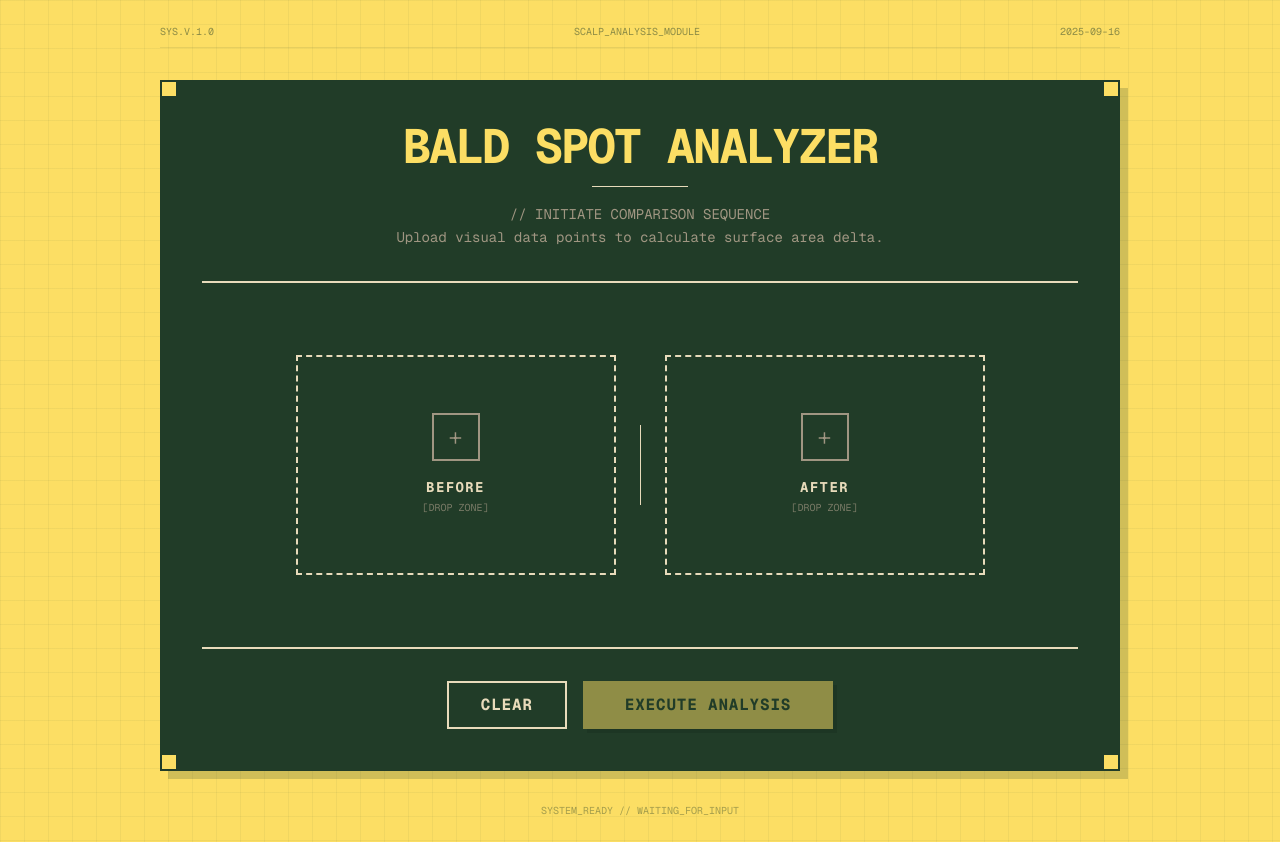
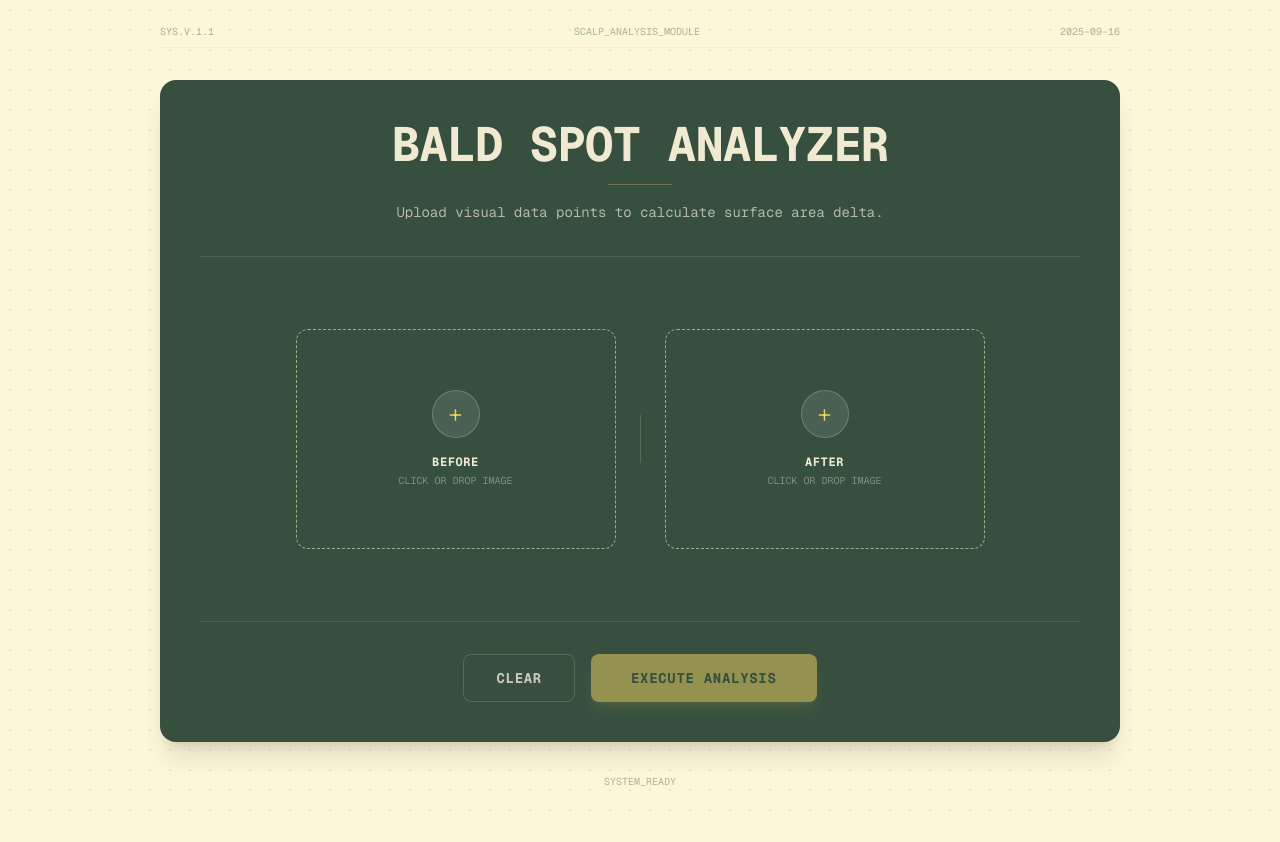
Before and after one commit to gustavoloureirodosreis/scalp-comparisor, a Next.js app: page / in a window 1280 px wide. After the commit the page ends 813 px from the top, so only its background shows below. Built offline with nearby package versions, Linux system fonts and the light colour scheme.

Commit message:
improves design a little

```diff
--- a/app/globals.css
+++ b/app/globals.css
@@ -1,62 +1,51 @@
 @import "tailwindcss";
 
 :root {
-  --background: rgb(252, 222, 100); /* #fcde64 */
-  --foreground: rgb(33, 60, 40); /* #213c28 */
+  /* Softer, pastel-inspired palette based on original request */
+  --background: rgb(253, 246, 216); /* Pastel version of Yellow: #fdf6d8 */
+  --foreground: rgb(54, 79, 63); /* Softer version of Dark Green: #364f3f */
 
-  --card: rgb(33, 60, 40); /* #213c28 */
-  --card-foreground: rgb(232, 219, 187); /* #e8dbbb */
+  --card: rgb(54, 79, 63); /* Softer Dark Green */
+  --card-foreground: rgb(240, 234, 210); /* Pastel Beige: #f0ead2 */
 
-  --popover: rgb(33, 60, 40);
-  --popover-foreground: rgb(232, 219, 187);
+  --popover: rgb(54, 79, 63);
+  --popover-foreground: rgb(240, 234, 210);
 
-  --primary: rgb(252, 222, 100); /* #fcde64 */
-  --primary-foreground: rgb(33, 60, 40);
+  --primary: rgb(244, 211, 94); /* Pastel Gold/Yellow: #f4d35e */
+  --primary-foreground: rgb(54, 79, 63);
 
-  --secondary: rgb(
-    50,
-    80,
-    60
-  ); /* Slightly lighter green for secondary elements */
-  --secondary-foreground: rgb(232, 219, 187);
+  --secondary: rgb(129, 152, 133); /* Sage Green */
+  --secondary-foreground: rgb(240, 234, 210);
 
-  --muted: rgb(50, 80, 60);
-  --muted-foreground: rgb(160, 150, 130); /* Dimmer beige */
+  --muted: rgb(70, 95, 80);
+  --muted-foreground: rgb(180, 185, 170); /* Muted Sage/Grey */
 
-  --accent: rgb(232, 219, 187);
-  --accent-foreground: rgb(33, 60, 40);
+  --accent: rgb(240, 234, 210);
+  --accent-foreground: rgb(54, 79, 63);
 
-  --destructive: rgb(239, 68, 68);
-  --destructive-foreground: rgb(232, 219, 187);
+  --destructive: rgb(231, 111, 81); /* Pastel Red/Terracotta: #e76f51 */
+  --destructive-foreground: rgb(240, 234, 210);
 
-  --border: rgb(232, 219, 187); /* Beige borders */
-  --input: rgb(50, 80, 60);
-  --ring: rgb(252, 222, 100);
+  --border: rgb(164, 172, 134); /* Sage Border: #a4ac86 */
+  --input: rgb(70, 95, 80);
+  --ring: rgb(244, 211, 94);
 
-  --radius: 0px; /* Sharp corners */
+  --radius: 0.5rem; /* Reverted to rounded corners for "softer" feel */
 
-  --font-sans: Geist Mono, ui-monospace, monospace; /* Prefer mono for precise look */
+  --font-sans: Geist Mono, ui-monospace, monospace;
   --font-serif: serif;
   --font-mono: Geist Mono, monospace;
 }
 
 .dark {
-  /* Reusing the same palette for now as the request was specific about the "light mode version" colors,
-     but effectively this palette is a mix. I will apply the same palette to dark mode to maintain consistency
-     with the user's specific color request unless they asked for a separate dark mode.
-     They asked for "a light mode version", so I'll ensure the default :root uses it.
-     I'll map .dark to the same or a slight variation if needed, but the user's request implies a specific theme. */
-  --background: rgb(
-    33,
-    60,
-    40
-  ); /* Inverted for dark mode? User asked for "light mode version". */
-  --foreground: rgb(232, 219, 187);
-  --card: rgb(25, 45, 30);
-  --card-foreground: rgb(232, 219, 187);
-  --primary: rgb(252, 222, 100);
-  --primary-foreground: rgb(33, 60, 40);
-  --border: rgb(50, 80, 60);
+  /* Mapping to same palette to enforce the requested design */
+  --background: rgb(54, 79, 63);
+  --foreground: rgb(240, 234, 210);
+  --card: rgb(45, 65, 50);
+  --card-foreground: rgb(240, 234, 210);
+  --primary: rgb(244, 211, 94);
+  --primary-foreground: rgb(54, 79, 63);
+  --border: rgb(70, 95, 80);
 }
 
 @theme inline {
@@ -80,10 +69,10 @@
   --color-input: var(--input);
   --color-ring: var(--ring);
 
-  --radius-sm: 0px;
-  --radius-md: 0px;
-  --radius-lg: 0px;
-  --radius-xl: 0px;
+  --radius-sm: calc(var(--radius) - 4px);
+  --radius-md: calc(var(--radius) - 2px);
+  --radius-lg: var(--radius);
+  --radius-xl: calc(var(--radius) + 4px);
 
   --font-sans: var(--font-sans);
   --font-mono: var(--font-mono);
@@ -129,13 +118,9 @@ body {
   background: var(--background);
   color: var(--foreground);
   font-family: var(--font-mono);
-  background-image: linear-gradient(
-      to right,
-      rgba(33, 60, 40, 0.05) 1px,
-      transparent 1px
-    ),
-    linear-gradient(to bottom, rgba(33, 60, 40, 0.05) 1px, transparent 1px);
-  background-size: 24px 24px;
+  /* Softer background pattern */
+  background-image: radial-gradient(rgba(54, 79, 63, 0.1) 1px, transparent 1px);
+  background-size: 20px 20px;
 }
 
 /* Custom scrollbar */
@@ -146,6 +131,6 @@ body {
   background: var(--background);
 }
 ::-webkit-scrollbar-thumb {
-  background: var(--card);
-  border: 1px solid var(--border);
+  background: var(--secondary);
+  border-radius: 5px;
 }
--- a/app/page.tsx
+++ b/app/page.tsx
@@ -78,11 +78,11 @@ function ImageWithOverlay({
             ctx.lineTo(polygon[i].x * scaleX, polygon[i].y * scaleY);
           }
           ctx.closePath();
-          ctx.fillStyle = "rgba(252, 222, 100, 0.3)"; // Yellow tint
+          ctx.fillStyle = "rgba(244, 211, 94, 0.3)"; // Pastel yellow tint
           ctx.fill();
-          ctx.strokeStyle = "rgba(252, 222, 100, 1)"; // Yellow outline
+          ctx.strokeStyle = "rgba(244, 211, 94, 0.9)"; // Pastel yellow outline
           ctx.lineWidth = 2;
-          ctx.setLineDash([4, 4]); // Dashed line for "precise" look
+          ctx.setLineDash([4, 4]);
           ctx.stroke();
           ctx.setLineDash([]);
         }
@@ -94,7 +94,7 @@ function ImageWithOverlay({
       const w = width * scaleX;
       const h = height * scaleY;
 
-      ctx.strokeStyle = "rgba(252, 222, 100, 1)";
+      ctx.strokeStyle = "rgba(244, 211, 94, 0.9)";
       ctx.lineWidth = 2;
       ctx.setLineDash([4, 4]);
       ctx.strokeRect(left, top, w, h);
@@ -103,7 +103,7 @@ function ImageWithOverlay({
 
   return (
     <div className="flex flex-col gap-2 animate-enter">
-      <div className="flex items-center justify-between border-b border-border pb-1">
+      <div className="flex items-center justify-between border-b border-border/30 pb-1">
         <div className="text-xs uppercase tracking-widest font-bold text-primary">
           [{label}]
         </div>
@@ -111,12 +111,12 @@ function ImageWithOverlay({
           IMG_DATA_00{label === "Before" ? "1" : "2"}
         </div>
       </div>
-      <div className="relative inline-block mx-auto border-2 border-border bg-black/20 p-1">
+      <div className="relative inline-block mx-auto rounded-lg border border-border/50 bg-black/10 p-2">
         {/* eslint-disable-next-line @next/next/no-img-element */}
         <img
           src={previewUrl}
           alt={`${label} image`}
-          className="grayscale-[20%] contrast-125"
+          className="rounded shadow-sm"
           style={{
             width: imageDimensions?.width || "auto",
             height: imageDimensions?.height || "auto",
@@ -128,17 +128,17 @@ function ImageWithOverlay({
         {result.detected && imageDimensions && (
           <canvas
             ref={canvasRef}
-            className="absolute top-1 left-1 pointer-events-none"
+            className="absolute top-2 left-2 pointer-events-none rounded"
             style={{
               width: imageDimensions.width,
               height: imageDimensions.height,
             }}
           />
         )}
-        {/* Crosshair overlay */}
-        <div className="absolute top-0 left-0 w-full h-full pointer-events-none opacity-20">
-          <div className="absolute top-1/2 left-0 w-full h-px bg-white mix-blend-difference"></div>
-          <div className="absolute top-0 left-1/2 w-px h-full bg-white mix-blend-difference"></div>
+        {/* Softer crosshair overlay */}
+        <div className="absolute top-0 left-0 w-full h-full pointer-events-none opacity-10">
+          <div className="absolute top-1/2 left-0 w-full h-px bg-white mix-blend-overlay"></div>
+          <div className="absolute top-0 left-1/2 w-px h-full bg-white mix-blend-overlay"></div>
         </div>
       </div>
     </div>
@@ -162,20 +162,18 @@ function AreaCard({
       : null;
 
   return (
-    <div className="border-2 border-border bg-card p-4 flex flex-col gap-4 animate-enter relative overflow-hidden group">
-      <div className="absolute top-0 right-0 w-8 h-8 border-l-2 border-b-2 border-border opacity-50"></div>
-
+    <div className="border border-border/50 bg-card/50 backdrop-blur-sm p-5 rounded-xl flex flex-col gap-4 animate-enter relative overflow-hidden group shadow-sm">
       <div className="flex items-center justify-between border-b border-border/20 pb-2">
         <span className="text-xs font-bold uppercase tracking-widest text-primary">
           {label}_ANALYSIS
         </span>
         {result.detected ? (
-          <span className="text-[10px] px-1 border border-primary text-primary uppercase">
-            DETECTED
+          <span className="text-[10px] px-2 py-0.5 rounded-full bg-primary/20 text-primary uppercase font-medium">
+            Detected
           </span>
         ) : (
-          <span className="text-[10px] px-1 border border-muted-foreground text-muted-foreground uppercase">
-            NO_SIGNAL
+          <span className="text-[10px] px-2 py-0.5 rounded-full bg-muted text-muted-foreground uppercase font-medium">
+            No Signal
           </span>
         )}
       </div>
@@ -183,7 +181,7 @@ function AreaCard({
       {result.detected ? (
         <>
           <div className="flex flex-col gap-1">
-            <span className="text-5xl font-bold tabular-nums tracking-tighter text-foreground">
+            <span className="text-5xl font-bold tabular-nums tracking-tight text-card-foreground">
               {result.areaPercentage.toFixed(2)}%
             </span>
             <span className="text-xs text-muted-foreground uppercase">
@@ -191,12 +189,12 @@ function AreaCard({
             </span>
           </div>
 
-          <div className="grid grid-cols-2 gap-4 pt-2 border-t-2 border-border/20">
+          <div className="grid grid-cols-2 gap-4 pt-2 border-t border-border/20">
             <div className="flex flex-col">
               <span className="text-[10px] uppercase text-muted-foreground">
                 Confidence
               </span>
-              <span className="text-lg font-bold tabular-nums">
+              <span className="text-lg font-bold tabular-nums text-card-foreground">
                 {result.confidence}%
               </span>
             </div>
@@ -247,10 +245,10 @@ function ImageDrop({
 
   return (
     <label
-      className={`relative flex flex-col items-center justify-center gap-2 border-2 border-dashed p-6 w-full sm:w-[320px] h-[220px] cursor-pointer transition-all duration-200 animate-enter group ${
+      className={`relative flex flex-col items-center justify-center gap-2 border border-dashed rounded-xl p-6 w-full sm:w-[320px] h-[220px] cursor-pointer transition-all duration-300 animate-enter group ${
         dragging
-          ? "border-primary bg-primary/10"
-          : "border-border hover:border-primary hover:bg-white/5"
+          ? "border-primary bg-primary/10 scale-[1.02]"
+          : "border-border hover:border-primary/50 hover:bg-white/5"
       }`}
       onDragOver={(e) => {
         e.preventDefault();
@@ -267,12 +265,6 @@ function ImageDrop({
         if (f) setFile(f);
       }}
     >
-      {/* Corner markers */}
-      <div className="absolute top-0 left-0 w-2 h-2 border-l-2 border-t-2 border-primary opacity-0 group-hover:opacity-100 transition-opacity"></div>
-      <div className="absolute top-0 right-0 w-2 h-2 border-r-2 border-t-2 border-primary opacity-0 group-hover:opacity-100 transition-opacity"></div>
-      <div className="absolute bottom-0 left-0 w-2 h-2 border-l-2 border-b-2 border-primary opacity-0 group-hover:opacity-100 transition-opacity"></div>
-      <div className="absolute bottom-0 right-0 w-2 h-2 border-r-2 border-b-2 border-primary opacity-0 group-hover:opacity-100 transition-opacity"></div>
-
       <input
         type="file"
         accept="image/*"
@@ -284,19 +276,19 @@ function ImageDrop({
         <img
           src={previewUrl}
           alt={`${label} preview`}
-          className="max-h-[180px] object-contain border border-border p-1 bg-black/20"
+          className="max-h-[180px] object-contain rounded-lg shadow-sm"
         />
       ) : (
         <div className="flex flex-col items-center justify-center text-center text-sm text-muted-foreground gap-4">
-          <div className="w-12 h-12 border-2 border-current flex items-center justify-center group-hover:scale-110 transition-transform">
-            <span className="text-2xl font-light">+</span>
+          <div className="w-12 h-12 rounded-full bg-white/10 border border-white/20 flex items-center justify-center group-hover:scale-110 transition-transform duration-300">
+            <span className="text-2xl font-light text-primary">+</span>
           </div>
           <div>
-            <div className="font-bold uppercase tracking-widest text-card-foreground">
+            <div className="font-bold uppercase tracking-wider text-card-foreground text-xs mb-1">
               {label}
             </div>
-            <div className="text-[10px] uppercase mt-1 opacity-70">
-              [Drop Zone]
+            <div className="text-[10px] uppercase opacity-60">
+              Click or Drop Image
             </div>
           </div>
         </div>
@@ -361,27 +353,20 @@ export default function Home() {
 
   return (
     <div className="min-h-screen w-full flex flex-col items-center justify-center p-6 gap-8">
-      {/* Top decorative ruler */}
-      <div className="w-full max-w-[960px] border-b border-foreground/20 pb-2 flex justify-between text-[10px] font-mono opacity-50">
-        <span>SYS.V.1.0</span>
+      {/* Top decorative ruler - made subtler */}
+      <div className="w-full max-w-[960px] border-b border-foreground/10 pb-2 flex justify-between text-[10px] font-mono opacity-40">
+        <span>SYS.V.1.1</span>
         <span>SCALP_ANALYSIS_MODULE</span>
         <span>{new Date().toISOString().split("T")[0]}</span>
       </div>
 
-      <div className="w-full max-w-[960px] bg-card border-2 border-foreground shadow-[8px_8px_0px_0px_rgba(33,60,40,0.2)] p-8 sm:p-10 flex flex-col gap-8 relative">
-        {/* Decorative corner accents */}
-        <div className="absolute top-0 left-0 w-4 h-4 border-r-2 border-b-2 border-foreground bg-background"></div>
-        <div className="absolute top-0 right-0 w-4 h-4 border-l-2 border-b-2 border-foreground bg-background"></div>
-        <div className="absolute bottom-0 left-0 w-4 h-4 border-r-2 border-t-2 border-foreground bg-background"></div>
-        <div className="absolute bottom-0 right-0 w-4 h-4 border-l-2 border-t-2 border-foreground bg-background"></div>
-
-        <div className="flex flex-col items-center text-center gap-4 border-b-2 border-border pb-8">
-          <h1 className="text-3xl sm:text-5xl font-bold tracking-tighter uppercase text-primary">
+      <div className="w-full max-w-[960px] bg-card rounded-2xl shadow-xl p-8 sm:p-10 flex flex-col gap-8 relative overflow-hidden">
+        <div className="flex flex-col items-center text-center gap-4 border-b border-border/20 pb-8">
+          <h1 className="text-3xl sm:text-5xl font-bold tracking-tight uppercase text-accent">
             Bald Spot Analyzer
           </h1>
-          <div className="h-px w-24 bg-border"></div>
+          <div className="h-px w-16 bg-primary/30"></div>
           <p className="text-sm text-muted-foreground max-w-[500px] leading-relaxed font-mono">
-            // INITIATE COMPARISON SEQUENCE <br />
             Upload visual data points to calculate surface area delta.
           </p>
         </div>
@@ -391,8 +376,8 @@ export default function Home() {
           {!result ? (
             <div className="flex flex-col sm:flex-row gap-6 justify-center w-full">
               <ImageDrop label="Before" file={before} setFile={setBefore} />
-              <div className="hidden sm:flex items-center justify-center">
-                <div className="w-px h-20 bg-border"></div>
+              <div className="hidden sm:flex items-center justify-center opacity-30">
+                <div className="w-px h-12 bg-border"></div>
               </div>
               <ImageDrop label="After" file={after} setFile={setAfter} />
             </div>
@@ -416,16 +401,16 @@ export default function Home() {
           )}
         </div>
 
-        <div className="flex items-center justify-center gap-4 border-t-2 border-border pt-8">
+        <div className="flex items-center justify-center gap-4 border-t border-border/20 pt-8">
           <button
-            className="h-12 px-8 border-2 border-border bg-transparent text-card-foreground font-bold uppercase tracking-wider hover:bg-border/10 transition-colors"
+            className="h-12 px-8 border border-border/30 rounded-lg bg-transparent text-card-foreground/80 font-bold uppercase tracking-wider hover:bg-white/5 transition-colors text-sm"
             onClick={restart}
           >
-            {result ? "Reset_System" : "Clear"}
+            {result ? "Reset" : "Clear"}
           </button>
           {!result && (
             <button
-              className="h-12 px-10 border-2 border-transparent bg-primary text-primary-foreground font-bold uppercase tracking-wider hover:bg-primary/90 hover:scale-[1.02] active:scale-[0.98] transition-all duration-200 disabled:opacity-50 disabled:cursor-not-allowed shadow-[4px_4px_0px_0px_rgba(0,0,0,0.2)]"
+              className="h-12 px-10 rounded-lg bg-primary text-primary-foreground font-bold uppercase tracking-wider hover:bg-primary/90 hover:translate-y-[-1px] active:translate-y-[0px] transition-all duration-200 disabled:opacity-50 disabled:cursor-not-allowed shadow-lg shadow-primary/20 text-sm"
               disabled={!canAnalyze}
               onClick={startAnalysis}
             >
@@ -435,7 +420,7 @@ export default function Home() {
         </div>
 
         {error && (
-          <div className="text-center p-4 border-2 border-destructive/50 bg-destructive/10 animate-enter">
+          <div className="text-center p-4 border border-destructive/30 rounded-lg bg-destructive/10 animate-enter">
             <span className="text-destructive font-bold uppercase text-sm">
               [Error]: {error}
             </span>
@@ -454,7 +439,7 @@ export default function Home() {
         )}
 
         {percentageChange !== null && (
-          <div className="text-center p-6 border-2 border-border bg-black/10 animate-enter">
+          <div className="text-center p-6 border border-border/30 rounded-xl bg-black/20 animate-enter">
             <div className="text-[10px] uppercase tracking-widest text-muted-foreground mb-2">
               /// FINAL_REPORT ///
             </div>
@@ -478,7 +463,7 @@ export default function Home() {
       </div>
 
       <div className="text-[10px] text-foreground/40 font-mono">
-        SYSTEM_READY // WAITING_FOR_INPUT
+        SYSTEM_READY
       </div>
     </div>
   );
```
